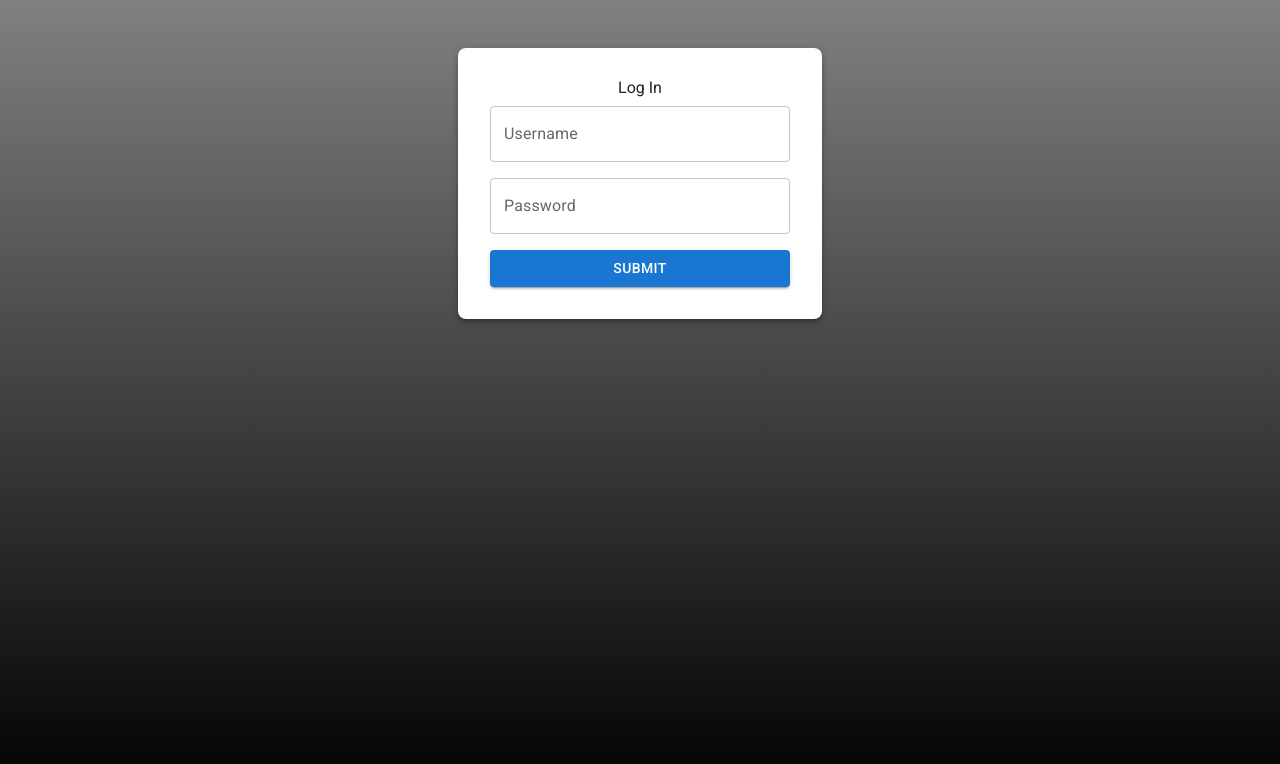
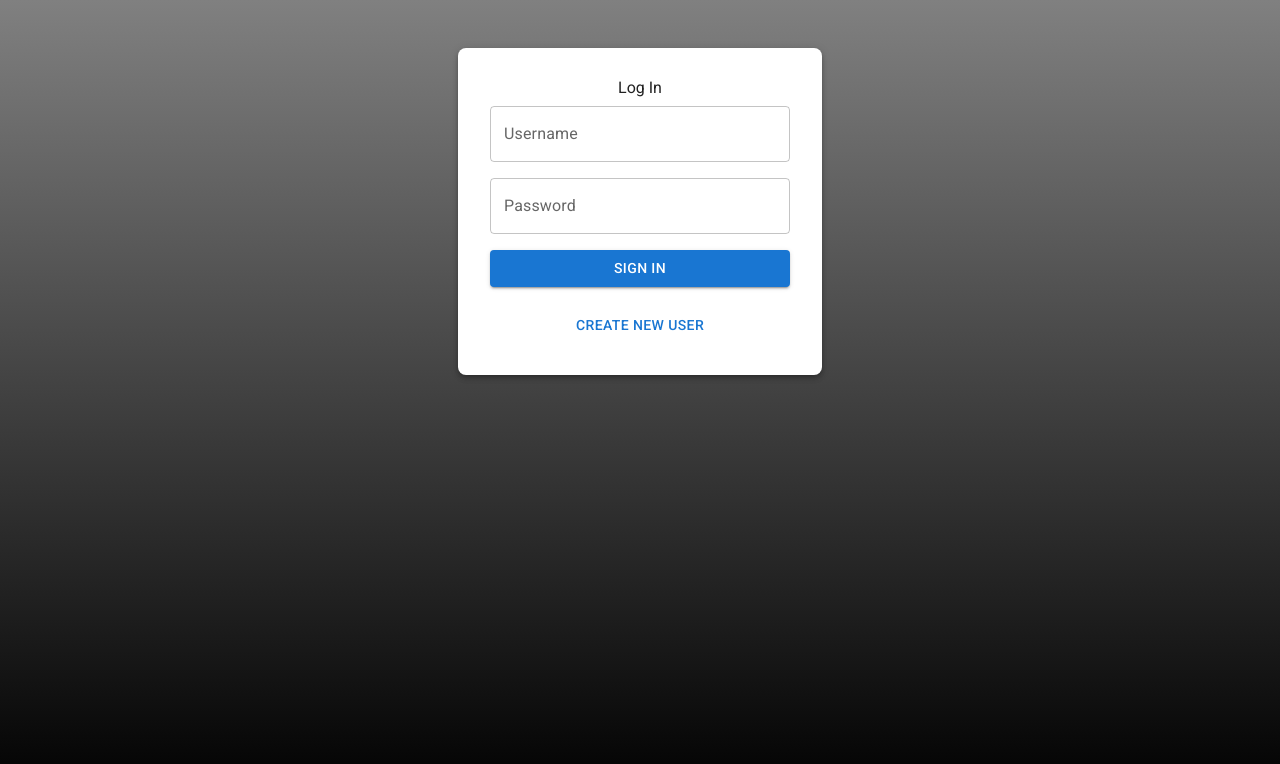
Before and after one commit to ferrarizaum/ValorantHub, a React (Create React App) app: page /login in a window 1280 px wide. Shown: the top 764 px of the page. Built offline with nearby package versions, Linux system fonts and the light colour scheme.

Commit message:
adding create new user button

```diff
--- a/src/pages/LoginPage.jsx
+++ b/src/pages/LoginPage.jsx
@@ -5,7 +5,7 @@ import Snackbar from "@mui/material/Snackbar";
 import fetchLogin from "../api/fetchLogin";
 import { useAuth } from "../components/context/AuthContext";
 import { useNavigate } from "react-router-dom";
-import { Button, Paper, TextField, Alert } from "@mui/material";
+import { Button, Paper, TextField, Alert, Typography } from "@mui/material";
 
 const useLogIn = () => {
   const navigate = useNavigate();
@@ -72,6 +72,8 @@ const LogInPage = () => {
               helperText={errors.password?.message}
             />
           </div>
+          <div>
+            <div>
               <Button
                 variant="contained"
                 color="primary"
@@ -79,8 +81,17 @@ const LogInPage = () => {
                 type="submit"
                 disabled={isLoading}
               >
-            {isLoading ? "Logging in..." : "Submit"}
+                {isLoading ? "Logging in..." : "Sign In"}
               </Button>
+            </div>
+            <div style={{ marginTop: 20 }}>
+              <Button>
+                <Typography variant="contained" color="primary">
+                  Create new user
+                </Typography>
+              </Button>
+            </div>
+          </div>
         </form>
         {isError && (
           <Alert severity="error" sx={{ marginTop: 2 }}>
```
Lines whose indentation alone changed are shown as unchanged.
